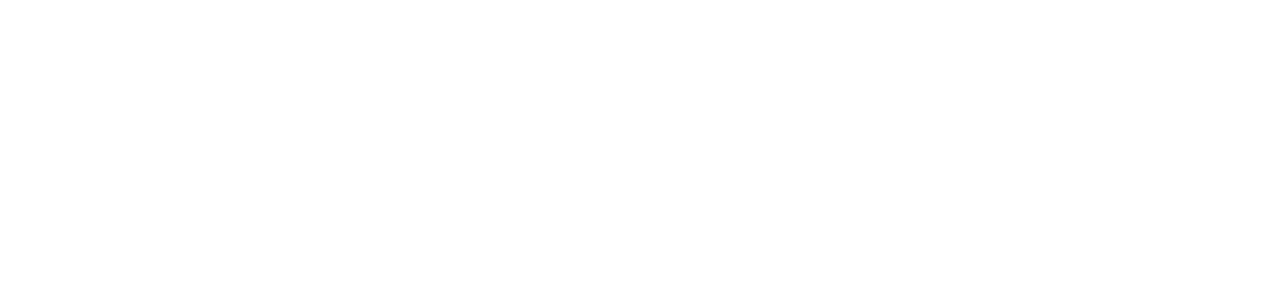
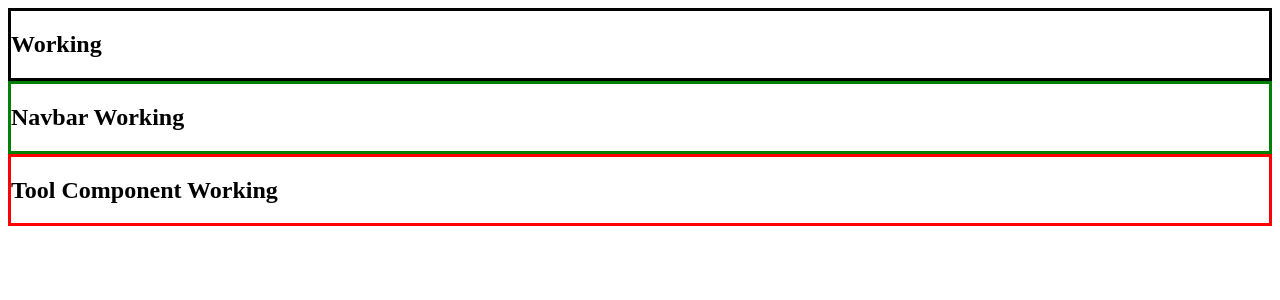
Before and after one commit to adamnnoli/usefultools, a Vue app: page / in a window 1280 px wide. Shown: the top 300 px of the page. Built offline with nearby package versions, Linux system fonts and the light colour scheme.

Commit message:
Added Basic Structure

```diff
--- a/src/App.vue
+++ b/src/App.vue
@@ -1,17 +1,30 @@
 <template>
   <div id="app">
+    <usefultoolsHeader></usefultoolsHeader>
+    <navbar></navbar>
+    <tool :currComponent = "currentComponent"></tool>
   </div>
 </template>
 
 <script>
+import usefultoolsHeader from "./components/usefultoolsHeader.vue";
+import navbar from "./components/navbar";
+import tool from "./components/tool"
 
 export default {
-  name: 'App',
+  name: "App",
   components: {
+    usefultoolsHeader,
+    navbar,
+    tool
+  },
+  data: function() {
+    return {
+      currentComponent: "calculator"
+    };
   }
-}
+};
 </script>
 
 <style>
-
 </style>
--- a/src/components/navbar.vue
+++ b/src/components/navbar.vue
@@ -0,0 +1,17 @@
+<template>
+  <div id="navbar">
+    <h2>Navbar Working</h2>
+  </div>
+</template>
+
+<script>
+export default {
+  name: "navbar"
+};
+</script>
+
+<style scoped>
+  #navbar {
+    border: solid green;
+  }
+</style>
--- /dev/null
+++ b/src/components/tool.vue
@@ -0,0 +1,15 @@
+<template>
+  <div id="tool">
+    <h2>Tool Component Working</h2>
+  </div>
+</template>
+<script>
+export default {
+  name: "tool"
+};
+</script>
+<style scoped>
+#tool {
+  border: solid red;
+}
+</style>
--- /dev/null
+++ b/src/components/usefultoolsHeader.vue
@@ -0,0 +1,17 @@
+<template>
+  <div id="usefultoolsHeader">
+    <h2>Working</h2>
+  </div>
+</template>
+
+<script>
+export default {
+  name: "usefultoolsHeader"
+};
+</script>
+
+<style scoped>
+  #usefultoolsHeader{
+    border: solid black
+  }
+</style>
```
Also changed, not shown: src/components/body.vue (deleted), src/components/usefultools-header.vue (deleted).
